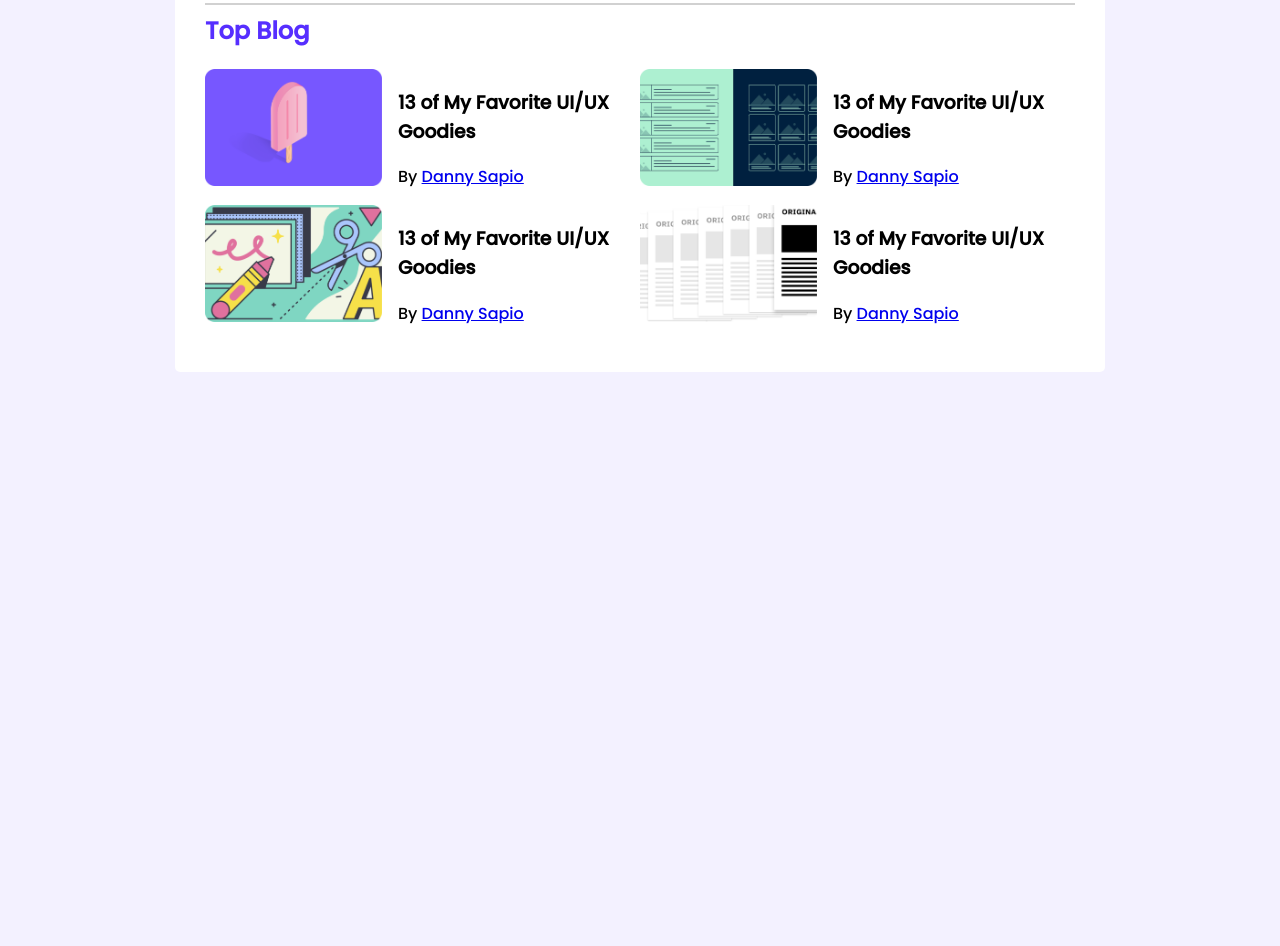
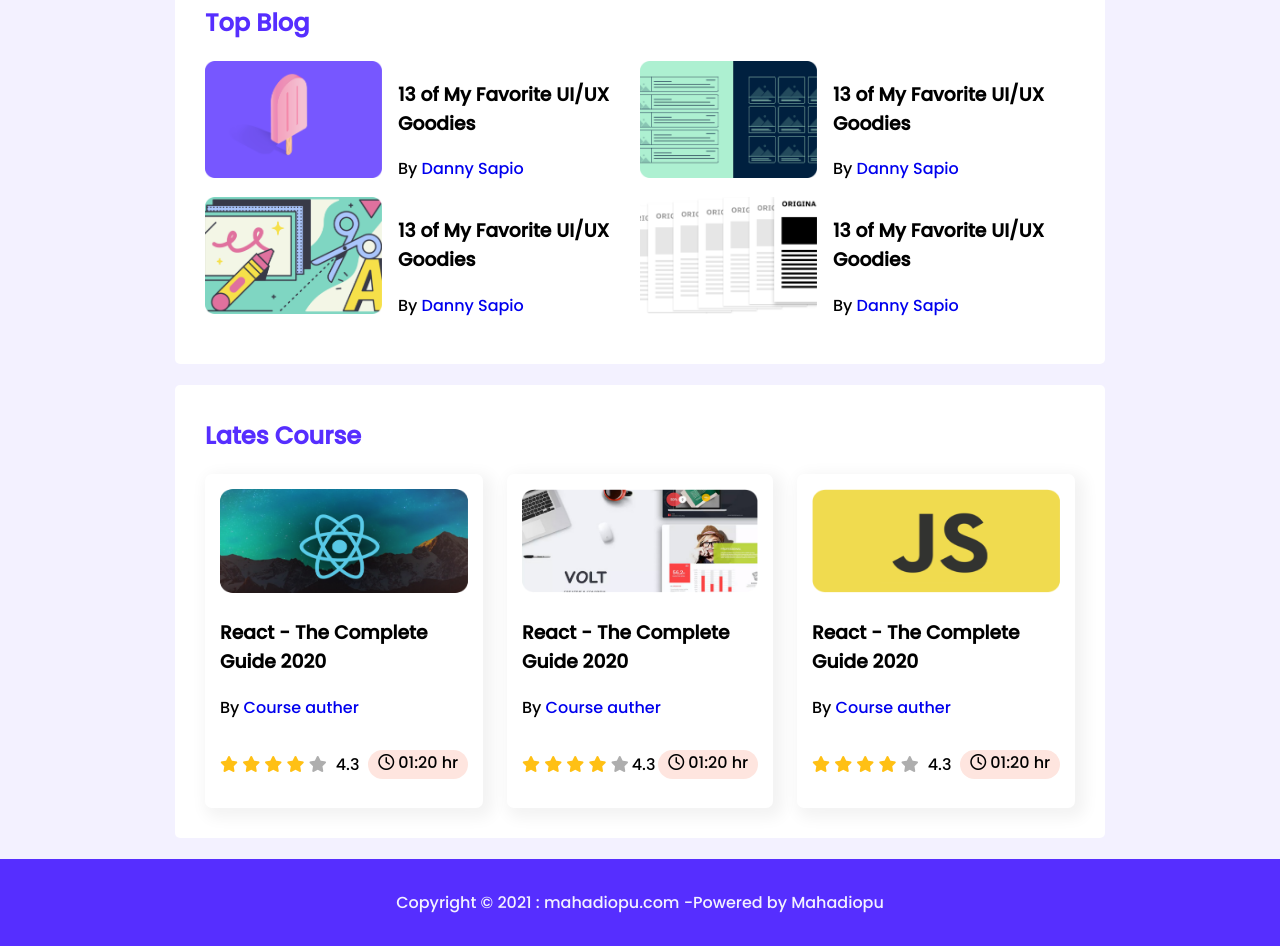
Before and after one commit to mahadi-opu/leader-board-css3, a plain HTML site: page index.html in a window 1280 px wide. Shown: the part 280-1226 px from the top of the page. Before the commit the page ends 800 px from the top, so only its background shows below. Drawn offline with Linux system fonts and the light colour scheme.

Commit message:
3rd commit

```diff
--- a/index.html
+++ b/index.html
@@ -4,10 +4,13 @@
     <meta charset="UTF-8">
     <meta http-equiv="X-UA-Compatible" content="IE=edge">
     <meta name="viewport" content="width=device-width, initial-scale=1.0">
-     <!--stylesheet-->
-     <link rel="stylesheet" href="style/style.css">
-       <!--Title-->
+    <!--Title-->
     <title>Leader Board</title>
+    <!--kit.fontawesome-->
+    <script src="https://kit.fontawesome.com/6c9e554755.js" crossorigin="anonymous"></script>
+    <!--stylesheet-->
+    <link rel="stylesheet" href="style/style.css">
+
 </head>
 <body>
     <!--Start Header-->
@@ -16,6 +19,7 @@
     </header>
     <!--Start Main-->
     <main>
+        <!--2nd Section-->
         <section class="container">
             <div class="top-players">
                 <h2 class="section-title" class="top-player-title"> Top Player</h2>
@@ -90,10 +94,94 @@
                 </div>
             </div>
         </section>
+        <!--2nd Section-->
+        <section class="container">
+            <h2 class="section-title" class="top-player-title"> Lates Course</h2>
+            <div class="corses">
+                <!--Course 01 -->
+                <div class="course">
+                    <div class="course-banner">
+                        <img src="images/courses/course-1.png" alt="">
+                    </div>
+                    <div class="course-details">
+                        <h3 class="course-title">React - The Complete Guide 2020 </h3>
+                        <p class="course-auther">By <a href="#">Course auther </a></p>
+                        <div class="course-info">
+                            <div class="course-rating-star">
+                                <i class="fas fa-star filled"></i>
+                                <i class="fas fa-star filled"></i>
+                                <i class="fas fa-star filled"></i>
+                                <i class="fas fa-star filled"></i>
+                                <i class="fas fa-star empty"></i>
+                            </div>
+                            <div class="course-rating">
+                                <p> 4.3</p>
+                            </div>
+                            <div class="course-duration">
+                                <i class="far fa-clock"></i>
+                                <time>01:20 hr</time>
+                            </div>
+                        </div>
+                    </div>
+                </div>
+                 <!--Course 02 -->
+                <div class="course">
+                    <div class="course-banner">
+                        <img src="images/courses/course-2.png" alt="">
+                    </div>
+                    <div class="course-details">
+                        <h3 class="course-title">React - The Complete Guide 2020 </h3>
+                        <p class="course-auther">By <a href="#">Course auther </a></p>
+                        <div class="course-info">
+                            <div class="course-rating-star">
+                                <i class="fas fa-star filled"></i>
+                                <i class="fas fa-star filled"></i>
+                                <i class="fas fa-star filled"></i>
+                                <i class="fas fa-star filled"></i>
+                                <i class="fas fa-star empty"></i>
+                            </div>
+                            <div class="course-rating">
+                                <p> 4.3</p>
+                            </div>
+                            <div class="course-duration">
+                                <i class="far fa-clock"></i>
+                                <time>01:20 hr</time>
+                            </div>
+                        </div>
+                    </div>
+                </div>
+                 <!--Course 03 -->
+                <div class="course">
+                    <div class="course-banner">
+                        <img src="images/courses/course-3.png" alt="">
+                    </div>
+                    <div class="course-details">
+                        <h3 class="course-title">React - The Complete Guide 2020 </h3>
+                        <p class="course-auther">By <a href="#">Course auther </a></p>
+                        <div class="course-info">
+                            <div class="course-rating-star">
+                                <i class="fas fa-star filled"></i>
+                                <i class="fas fa-star filled"></i>
+                                <i class="fas fa-star filled"></i>
+                                <i class="fas fa-star filled"></i>
+                                <i class="fas fa-star empty"></i>
+                            </div>
+                            <div class="course-rating">
+                                <p> 4.3</p>
+                            </div>
+                            <div class="course-duration">
+                                <i class="far fa-clock"></i>
+                                <time>01:20 hr</time>
+                            </div>
+                        </div>
+                    </div>
+                </div>
+            </div>
+        </section>
     </main>
     <!--Start Footer-->
     <footer>
-
+            <p> Copyright © 2021 : <a href="https://www.facebook.com/mahadihasanop/">mahadiopu.com </a>-Powered by Mahadiopu</p>
     </footer>
     <!--Start Header-->
 </body>
--- a/style/style.css
+++ b/style/style.css
@@ -5,16 +5,20 @@
 body{
     font-family: 'Poppins', sans-serif;
     background-color: #F3F1FF;
+    padding: 0;
+    margin: 0;
 }
 main{
     display: flex;
-    justify-content: center;
+    align-items: center;
+    flex-direction:column;
 }
 .container{
     background: #FFFFFF;
     border-radius: 5px;
     width: 870px;
     padding: 30px;
+    margin-bottom: 21px;
 }
 /* top players style */
 .top-players{
@@ -43,6 +47,7 @@ main{
 .player-name{
     margin-left: 16px;
     font-size: 18px;
+    text-decoration: none;
 }
 hr{
     border: 1px solid #D1D1D1;
@@ -51,7 +56,6 @@ hr{
 .blogs{
     display: grid;
     grid-template-columns: repeat(2, 1fr);
-
 }
 .blog{
     display: flex;
@@ -62,7 +66,65 @@ hr{
     height: 117px;
 }
 .blog-info{
-
     margin-left: 16px;
-
 }
+.blog-auther a{
+    text-decoration: none;
+}
+/*------ corses -----*/
+.corses{
+    display: grid;
+    grid-template-columns: repeat(3, 1fr);
+}
+.course{
+    border-radius: 7px;
+    padding: 15px;
+    margin: 0px 12px;
+    -webkit-box-shadow: 5px 5px 15px 5px rgba(0, 0, 0, 0.05);
+    box-shadow: 5px 5px 15px 5px rgba(0, 0, 0, 0.05);
+}
+.course:first-child{
+    margin-left: 0px;
+}
+.course:last-child{
+    margin-right: 0px;
+}
+.course-auther a{
+    text-decoration: none;
+}
+.course-banner img{
+    width:100%;
+    height: 104px;
+    border-radius: 10px;
+}
+.fa-star.filled{
+    color: #FFC014;
+}
+.fa-star.empty{
+    color: #AEAEAE;
+}
+.course-info{
+    display: flex;
+    justify-content: space-between;
+    align-items: center;
+}
+.course-duration{
+    Width: 99.63px;
+    Height: 29.38px;
+    text-align: center;
+    background: #FEE5DF;
+    border-radius: 14.6913px;
+}
+/*---footer----*/
+footer{
+    background-color: #562EFF;
+    padding: 15px 0px;
+}
+footer p{
+    text-align: center;
+    color: #F3F1FF;
+}
+footer a{
+    color: #F3F1FF;
+    text-decoration: none;
+}
```
